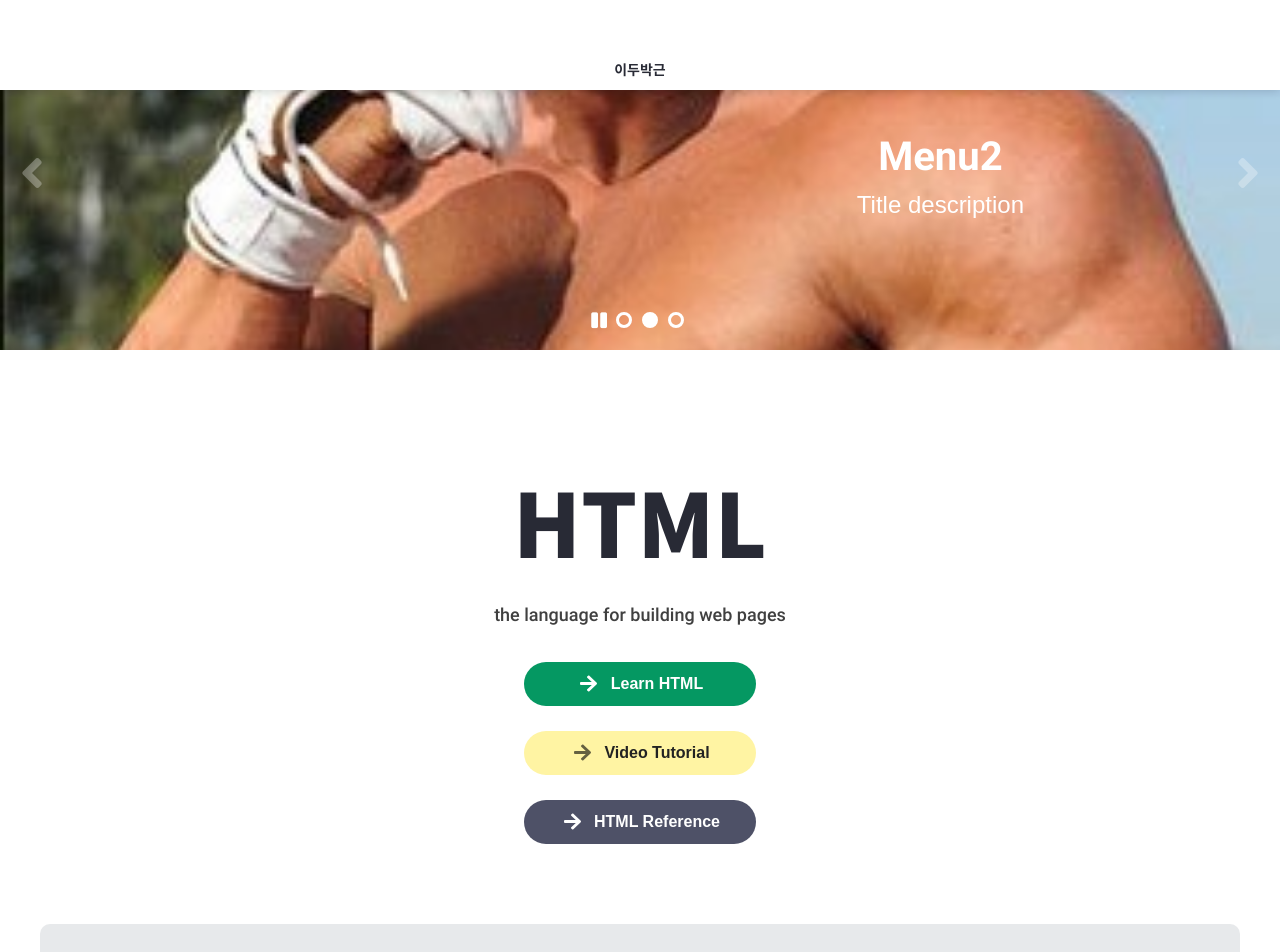
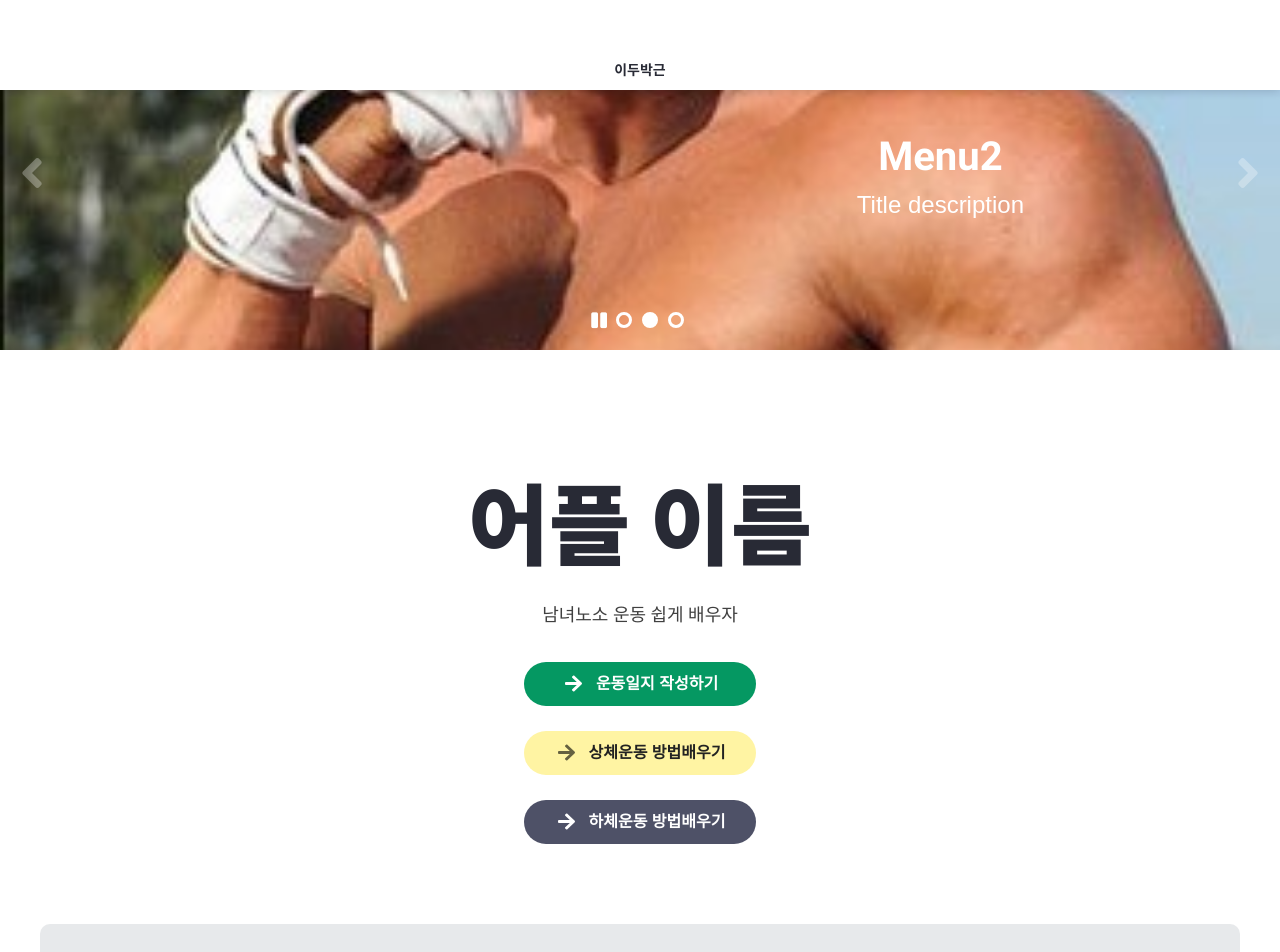
Before and after one commit to minho98/minho98.github.io, a plain HTML site: page index.html in a window 1280 px wide. Shown: the top 952 px of the page. Drawn offline with Linux system fonts and the light colour scheme.

Commit message:
ㄴㅁㅇㅁ

```diff
--- a/index.html
+++ b/index.html
@@ -180,11 +180,11 @@
     <section class="sec-cont row1">
       <div>
         <div class="left-cont">
-            <h1>HTML</h1>
-            <p>the language for building web pages</p>
-            <a href="#" class="btn btn1">Learn HTML</a>
-            <a href="#" class="btn btn2">Video Tutorial</a>
-            <a href="#" class="btn btn3">HTML Reference</a>
+            <h1>어플 이름</h1>
+            <p>남녀노소 운동 쉽게 배우자</p>
+            <a href="#" class="btn btn1">운동일지 작성하기</a>
+            <a href="#" class="btn btn2">상체운동 방법배우기</a>
+            <a href="#" class="btn btn3">하체운동 방법배우기</a>
 
 
 
```
Also changed, not shown: Img/stro3.jpeg, 1 other file.
